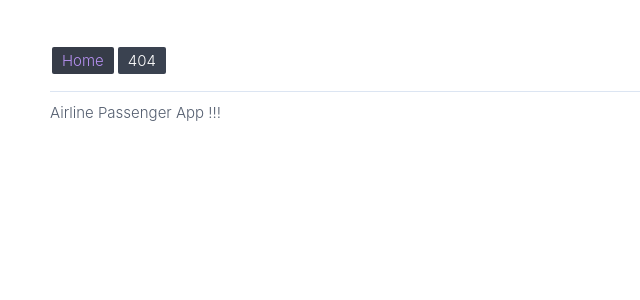
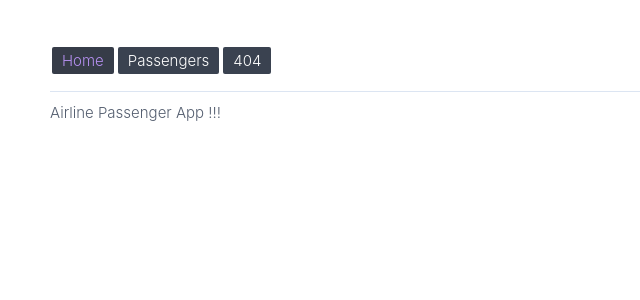
Before and after one commit to j-thebault/angular-basics, an Angular app: page / in a window 1280 px wide. Shown: the top 300 px of the page, without its empty margins (0-640 px from the left). Built offline with nearby package versions, Linux system fonts and the light colour scheme.

Commit message:
adding child routes

```diff
--- a/src/app/app.component.ts
+++ b/src/app/app.component.ts
@@ -1,18 +1,29 @@
 import {Component} from '@angular/core';
+
+interface Nav {
+  link: string;
+  name: string;
+  exact: boolean;
+}
 
 @Component({
   selector: 'app-root',
   template: `
     <div class="app">
       <nav class="nav">
-        <a routerLink="/" routerLinkActive="active" [routerLinkActiveOptions]="{exact : true}">Home</a>
-        <a routerLink="/oops" routerLinkActive="active">404</a>
+        <a *ngFor="let item of nav"
+           [routerLink]="item.link" routerLinkActive="active" [routerLinkActiveOptions]="{exact : item.exact}">{{item.name}}</a>
       </nav>
-        <router-outlet></router-outlet>
+      <router-outlet></router-outlet>
     </div>
   `,
   styleUrls: ['app.component.scss']
 })
 
 export class AppComponent {
+  nav: Nav[] = [
+    {link: '/', name: 'Home', exact: true},
+    {link: '/passengers', name: 'Passengers', exact: true},
+    {link: '/oops', name: '404', exact: false}
+  ];
 }
```
Also changed, not shown: src/app/passenger-dashboard/passenger-dashboard.module.ts (+13 -9 lines).
